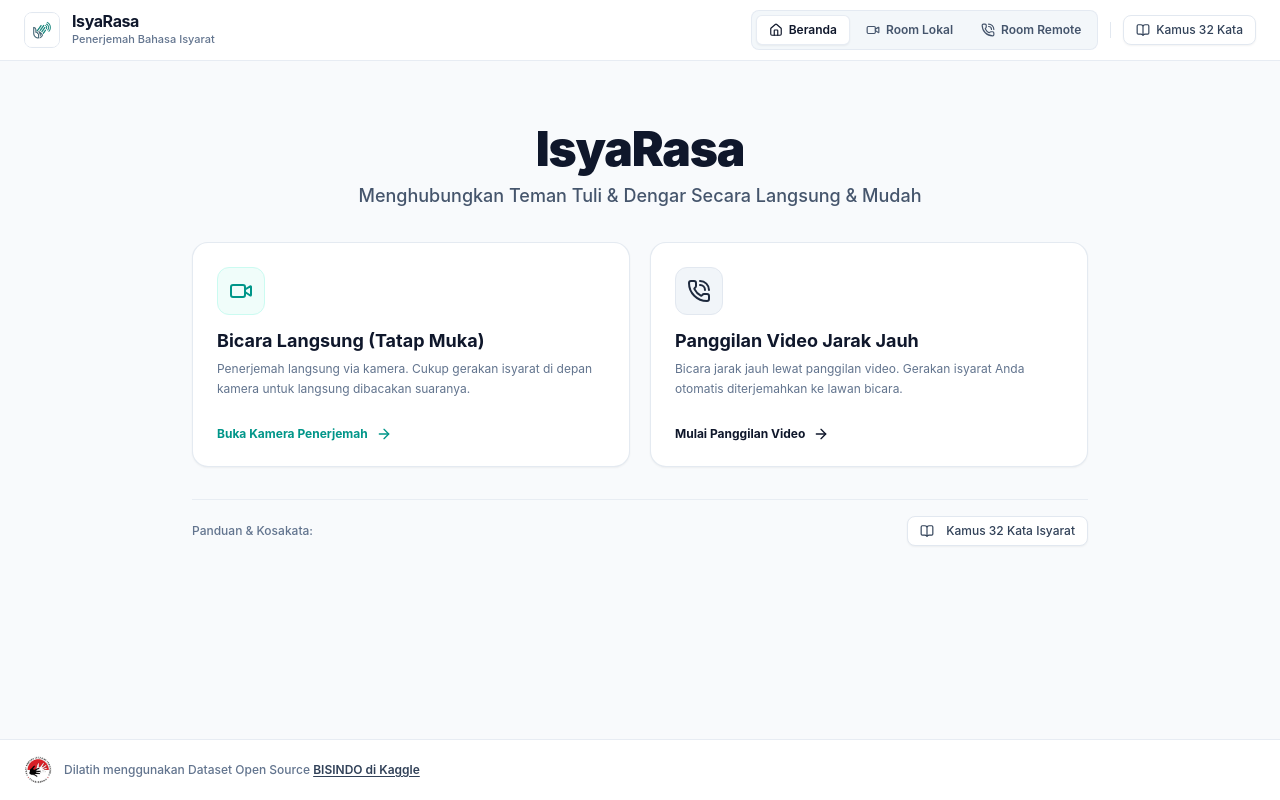
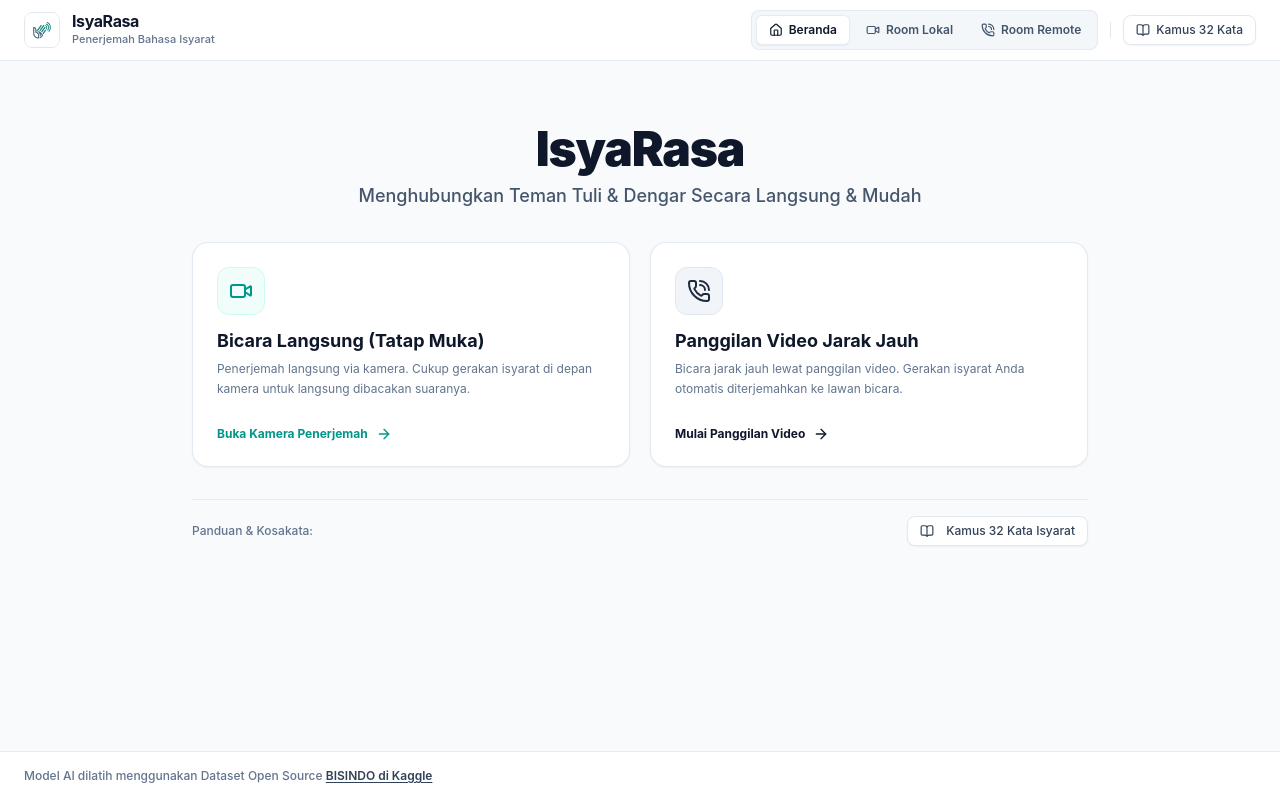
Before and after one commit to itzluthfi/IsyaratLive, a React (Vite) app in the folder frontend/: page / in a window 1280 px wide. Built offline with nearby package versions, Linux system fonts and the light colour scheme; what @tensorflow/tfjs would draw is missing.

Commit message:
style: simplify footer to clean text-only open-source dataset attribution

```diff
--- a/frontend/src/App.tsx
+++ b/frontend/src/App.tsx
@@ -95,19 +95,11 @@
         )}
       </main>
 
-      {/* Simple Dataset License Footer */}
+      {/* Clean Dataset License Footer */}
       <footer className="w-full border-t border-slate-200/80 bg-white py-4 mt-auto">
-        <div className="mx-auto max-w-[1440px] px-4 sm:px-6 flex items-center justify-start gap-3 text-xs text-slate-500 font-medium">
-          {/* Logo BISINDO */}
-          <div className="flex h-7 items-center justify-center shrink-0">
-            <img
-              src="/assets/logo-bisindo.png"
-              alt="Logo BISINDO"
-              className="h-7 w-auto object-contain"
-            />
-          </div>
+        <div className="mx-auto max-w-[1440px] px-4 sm:px-6 flex items-center justify-start text-xs text-slate-500 font-medium">
           <span>
-            Dilatih menggunakan Dataset Open Source{' '}
+            Model AI dilatih menggunakan Dataset Open Source{' '}
             <a
               href="https://www.kaggle.com/datasets/achmadnoer/alfabet-bisindo"
               target="_blank"
```
